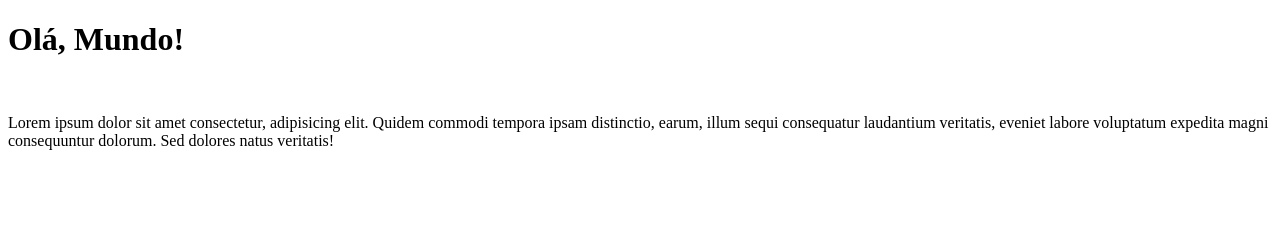
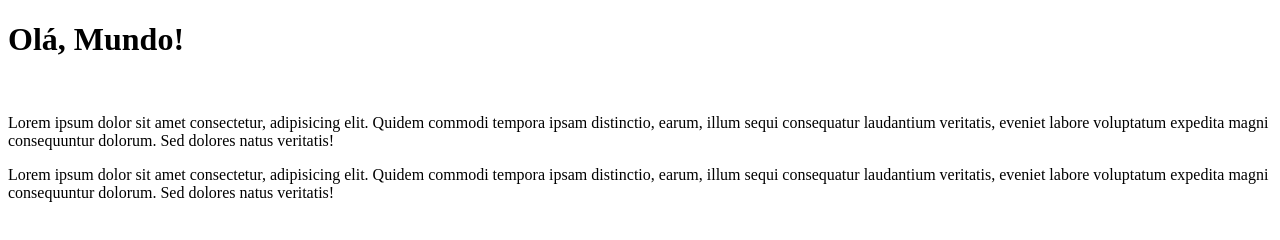
Before and after one commit to DiegoAdrianoMendes/Ola-Mundo, a plain HTML site: page site-exemplo/index.html in a window 1280 px wide. Drawn offline with Linux system fonts and the light colour scheme.

Commit message:
adicionei um paragrafo

```diff
--- a/site-exemplo/index.html
+++ b/site-exemplo/index.html
@@ -13,5 +13,9 @@
             Lorem ipsum dolor sit amet consectetur, adipisicing elit. Quidem commodi tempora ipsam distinctio, earum, illum sequi consequatur
             laudantium veritatis, eveniet labore voluptatum expedita magni consequuntur dolorum. Sed dolores natus veritatis!
         </p>
+        <p>
+            Lorem ipsum dolor sit amet consectetur, adipisicing elit. Quidem commodi tempora ipsam distinctio, earum, illum sequi consequatur
+            laudantium veritatis, eveniet labore voluptatum expedita magni consequuntur dolorum. Sed dolores natus veritatis!
+        </p>
     </body>
 </html>
```
